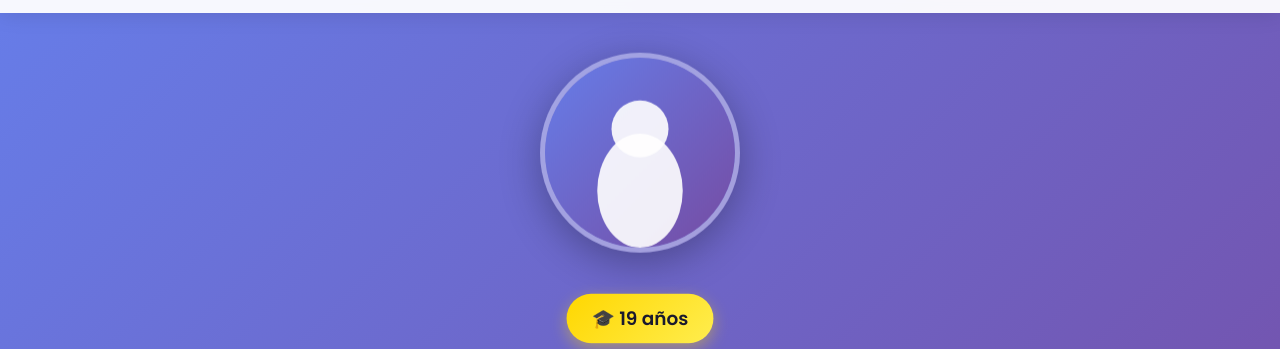
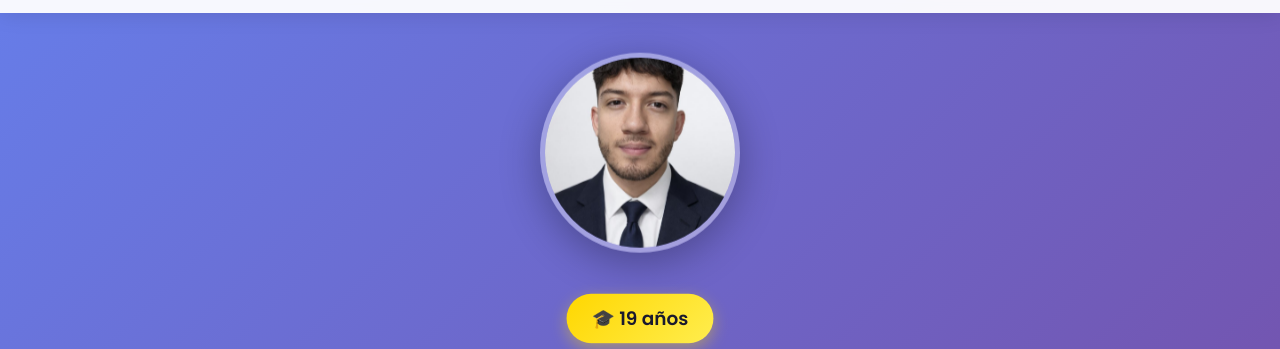
Before and after one commit to Julianmt14/Pagina-Julian-Ricardo-Mejia-, a plain HTML site: page index.html in a window 1280 px wide. Shown: the part 57-406 px from the top of the page. Drawn offline with Linux system fonts and the light colour scheme.

Commit message:
Mi imagen

```diff
--- a/index.html
+++ b/index.html
@@ -53,7 +53,7 @@
         <div class="hero-container">
             <div class="hero-content">
                 <div class="profile-image-container">
-                    <img src="profile-photo.svg" alt="Julián Ricardo Mejía" class="profile-image">
+                    <img src="JulianMejia.jpeg" alt="Julián Ricardo Mejía" class="profile-image">
                 </div>
                 <span class="age-badge">🎓 19 años</span>
                 <h1 class="hero-title">Julián Ricardo Mejía</h1>
```
Also changed, not shown: JulianMejia.jpeg (renamed from WhatsApp Image 2025-12-27 at 11.59.10 AM (1).jpeg).
